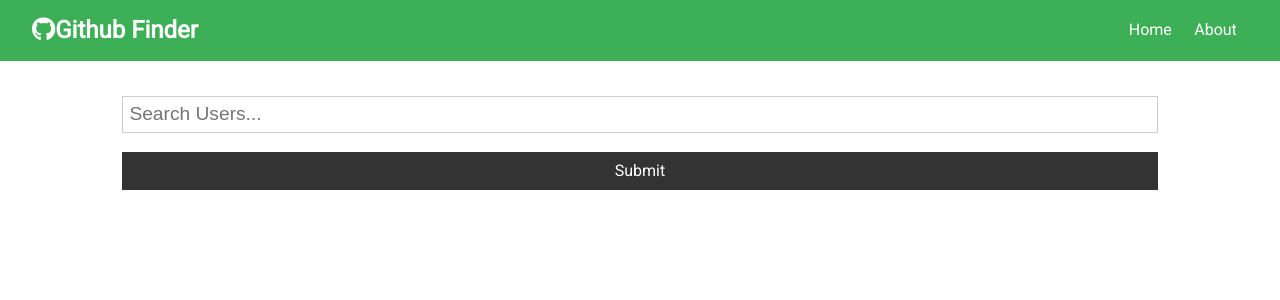
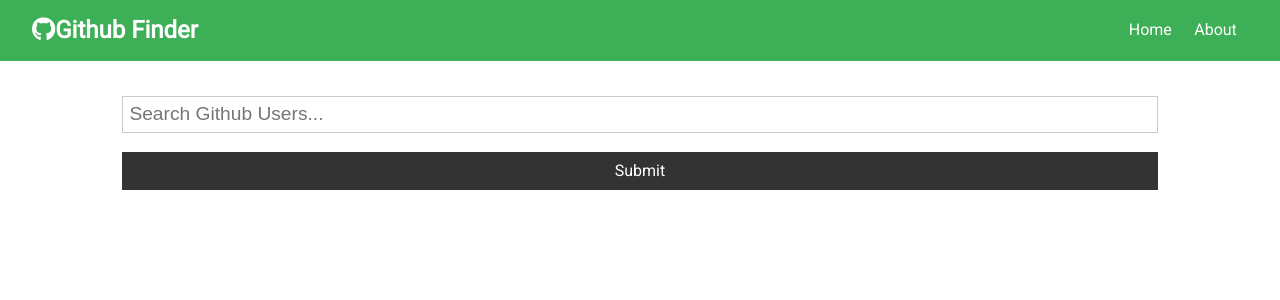
Before and after one commit to Ad3bay0c/Github-Finder, a React (Create React App) app: page / in a window 1280 px wide. Shown: the top 300 px of the page. Built offline with nearby package versions, Linux system fonts and the light colour scheme.

Commit message:
Class component changed to Functional Component

```diff
--- a/src/components/users/Search.js
+++ b/src/components/users/Search.js
@@ -1,53 +1,48 @@
-import React, { Component } from "react";
+import React, { useState } from "react";
 import PropTypes from "prop-types";
 
-export class Search extends Component {
-  state = {
-    search: "",
-  };
+const Search = ({ SearchUser, clearUsers, setAlert, showClear }) => {
+  const [search, setSearch] = useState("");
 
-  onChange = (e) => this.setState({ [e.target.name]: e.target.value });
+  const onChange = (e) => setSearch(e.target.value);
 
-  onSubmit = (e) => {
+  const onSubmit = (e) => {
     e.preventDefault();
-    if (this.state.search === "" || this.state.search.trim() === "") {
-      this.props.setAlert("Please Enter a valid username", "light");
+    if (search === "" || search.trim() === "") {
+      setAlert("Please Enter a valid username", "light");
     } else {
-      this.props.SearchUser(this.state.search);
-      this.setState({ search: "" });
+      SearchUser(search);
+      setSearch("");
     }
   };
-  static propTypes = {
-    SearchUser: PropTypes.func.isRequired,
-    clearUsers: PropTypes.func.isRequired,
-    showClear: PropTypes.bool.isRequired,
-    setAlert: PropTypes.func.isRequired,
-  };
-  render() {
-    const { search } = this.state;
-    return (
-      <div>
-        <form onSubmit={this.onSubmit} className="form">
-          <input
-            type="text"
-            name="search"
-            placeholder="Search Users..."
-            value={search}
-            onChange={this.onChange}
-          />
-          <input type="submit" className="btn btn-dark btn-block" />
-        </form>
-        {this.props.showClear && (
-          <input
-            type="submit"
-            className="btn btn-light btn-block"
-            value="Clear"
-            onClick={this.props.clearUsers}
-          />
-        )}
-      </div>
-    );
-  }
-}
+  return (
+    <div>
+      <form onSubmit={onSubmit} className="form">
+        <input
+          type="text"
+          name="search"
+          placeholder="Search Github Users..."
+          value={search}
+          onChange={onChange}
+        />
+        <input type="submit" className="btn btn-dark btn-block" />
+      </form>
+      {showClear && (
+        <input
+          type="submit"
+          className="btn btn-light btn-block"
+          value="Clear"
+          onClick={clearUsers}
+        />
+      )}
+    </div>
+  );
+};
 
+Search.propTypes = {
+  SearchUser: PropTypes.func.isRequired,
+  clearUsers: PropTypes.func.isRequired,
+  showClear: PropTypes.bool.isRequired,
+  setAlert: PropTypes.func.isRequired,
+};
 export default Search;
```
